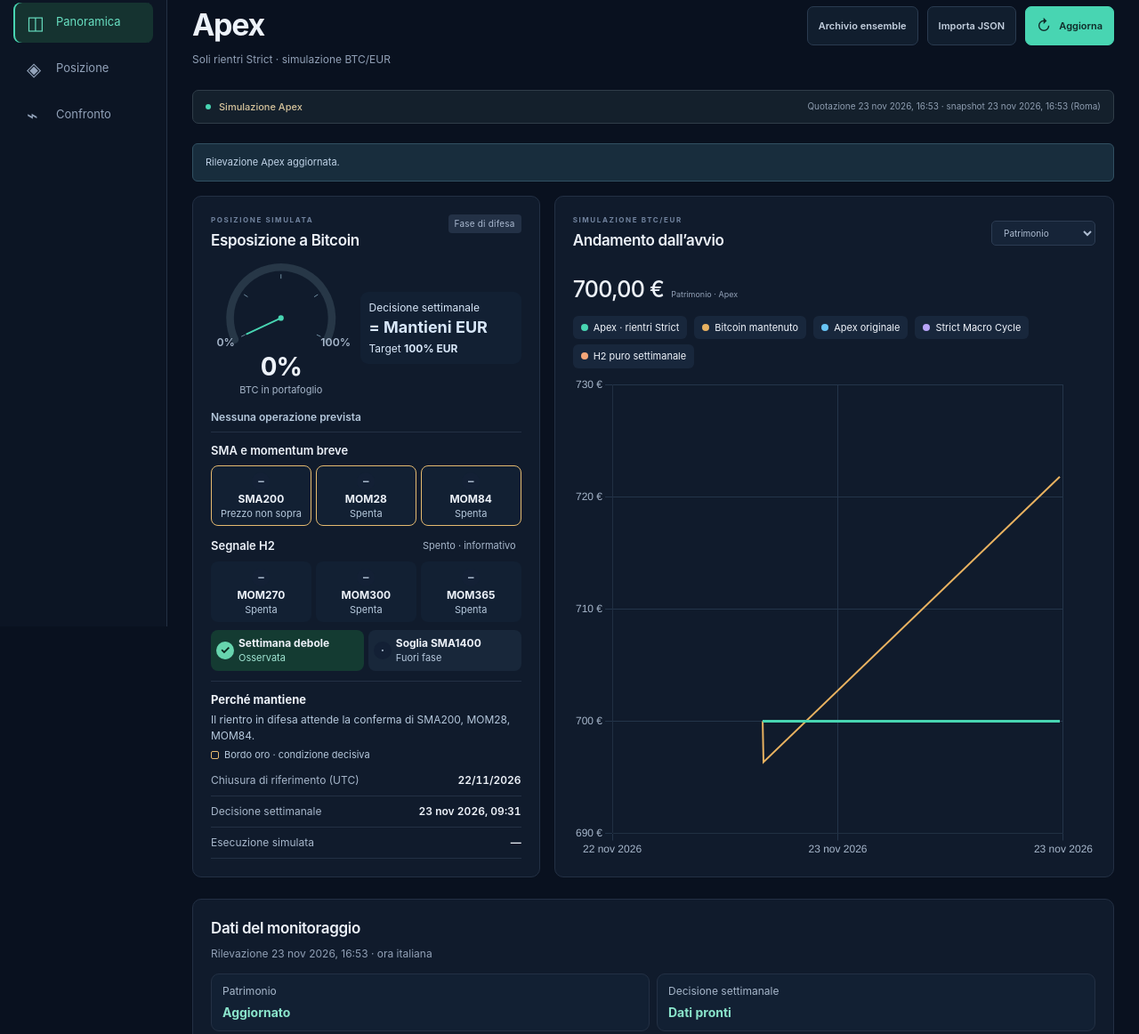
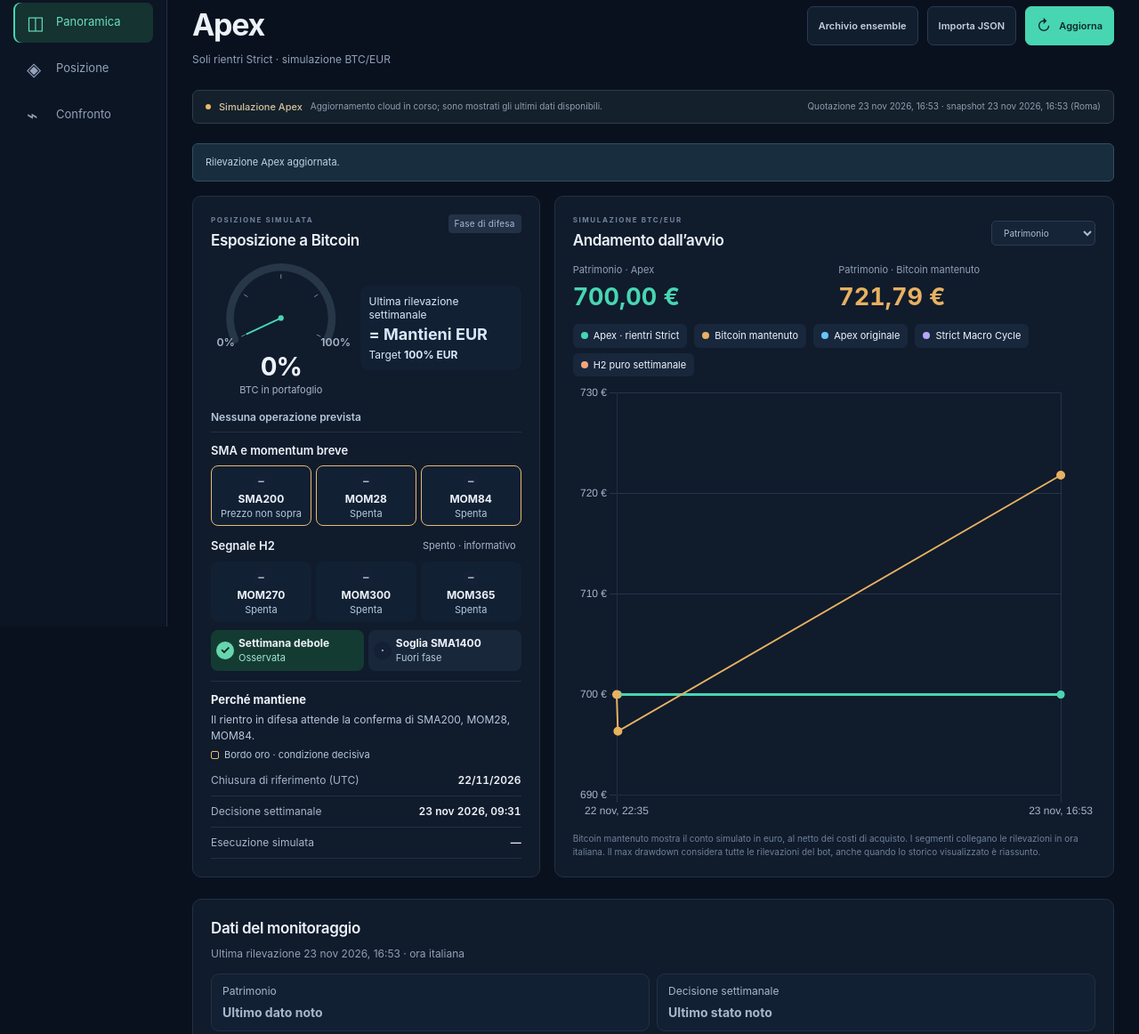
Before and after one commit to Maurantz/quant-5-monitor-public, a plain HTML site: page index.html in a window 1280 px wide. Shown: the part 96-1258 px from the top of the page at 89% size. Drawn offline with Linux system fonts and the light colour scheme.

Commit message:
Update simulation monitor

```diff
--- a/apex.js
+++ b/apex.js
@@ -420,35 +420,49 @@
       const panel = $('apex-chart');
       const legend = $('apex-chart-legend');
       const empty = $('apex-chart-empty');
+      const context = $('apex-chart-context');
       const isPnl = $('apex-chart-view').value === 'pnl';
-      const account = snapshot?.accounts[mainId];
-      set('apex-chart-value', account ? isPnl ? signed(account.pnl_eur) : eur(account.value_eur) : '—');
-      set('apex-chart-note',isPnl?'Profitto / perdita · Apex':'Patrimonio · Apex');
+      const metric = isPnl ? 'Profitto / perdita' : 'Patrimonio';
+      for (const [id,suffix,label] of [[mainId,'','Apex'],[benchmarkId,'-btc','Bitcoin mantenuto']]) {
+        const account = snapshot?.accounts[id];
+        set(`apex-chart${suffix}-value`,account ? isPnl ? signed(account.pnl_eur) : eur(account.value_eur) : '—');
+        set(`apex-chart${suffix}-note`,`${metric} · ${label}`);
+      }
       if (!snapshot || !Chart) {
-        panel.hidden = legend.hidden = true;
+        panel.hidden = legend.hidden = context.hidden = true;
         empty.hidden = false;
         set('apex-chart-empty', snapshot ? 'Grafico temporaneamente indisponibile.' : 'Il grafico si popola con le rilevazioni della simulazione.');
         return;
       }
       empty.hidden = true;
-      panel.hidden = legend.hidden = false;
+      panel.hidden = legend.hidden = context.hidden = false;
       legend.innerHTML = models.map(({id,short,color})=>
         `<button type="button" class="legend-btn ${visible.has(id)?'active':'off'}" data-model="${id}" aria-pressed="${visible.has(id)}"><i style="background:${color}" aria-hidden="true"></i>${short}</button>`).join('');
       const canvas = document.createElement('canvas');
       canvas.setAttribute('role','img');
-      canvas.setAttribute('aria-label',`${isPnl?'Profitto e perdita':'Patrimonio'} dei cinque portafogli simulati dal t0 comune`);
+      canvas.setAttribute('aria-label',`${metric} dei cinque portafogli simulati dal t0 comune`);
+      canvas.setAttribute('aria-describedby','apex-chart-context');
       panel.replaceChildren(canvas);
+      const sparse = snapshot.history.length <= 24;
       const datasets = models.map(({id,short,color})=>({label:short,borderColor:color,backgroundColor:color,
-        borderWidth:id===mainId?3:2,tension:0,pointRadius:snapshot.history.length===1?4:0,pointHoverRadius:4,hidden:!visible.has(id),
+        borderWidth:id===mainId?3:2,tension:0,order:id===benchmarkId?-1:0,clip:5,
+        pointRadius:sparse?(id===benchmarkId?4:3):0,pointHoverRadius:4,hidden:!visible.has(id),
         data:snapshot.history.map(row=>({x:Date.parse(row.at),y:row.values_eur[id]-(isPnl?snapshot.initial_eur:0)})),
       }));
       const axisText = '#a7b7cb', grid = '#24354a';
-      const pointAt = Date.parse(snapshot.history[0].at);
-      const xBounds = snapshot.history.length===1 ? {min:pointAt-43200000,max:pointAt+43200000} : {};
+      const start = Date.parse(snapshot.history[0].at);
+      const end = Date.parse(snapshot.history.at(-1).at);
+      const shortRange = end-start <= 3*86400000;
+      const xBounds = start===end ? {min:start-3600000,max:end+3600000} : {min:start,max:end};
       chart = new Chart(canvas,{type:'line',data:{datasets},options:{responsive:true,maintainAspectRatio:false,animation:false,parsing:false,
+        layout:{padding:5},
         interaction:{intersect:false,mode:'nearest',axis:'x'},
-        plugins:{legend:{display:false},tooltip:{callbacks:{title:items=>items.length?dateLabel(items[0].parsed.x,true):'',label:item=>`${item.dataset.label} · ${eur(item.parsed.y)}`}}},
-        scales:{x:{type:'linear',...xBounds,grid:{color:grid},ticks:{color:axisText,maxTicksLimit:4,callback:tick=>dateLabel(Number(tick))}},
+        plugins:{legend:{display:false},tooltip:{callbacks:{
+          title:items=>items.length?(shortRange?receivedFormat.format(items[0].parsed.x):dateLabel(items[0].parsed.x,true)):'',
+          label:item=>`${item.dataset.label} · ${isPnl?signed(item.parsed.y):eur(item.parsed.y)}`,
+        }}},
+        scales:{x:{type:'linear',...xBounds,grid:{color:grid},ticks:{color:axisText,maxTicksLimit:4,maxRotation:0,
+          callback:tick=>shortRange?expectedFormat.format(Number(tick)):dateLabel(Number(tick))}},
           y:{grid:{color:grid},ticks:{color:axisText,maxTicksLimit:5,callback:tick=>eur(Number(tick),0)}}},
       }});
     }
--- a/data/dashboard.json
+++ b/data/dashboard.json
@@ -136,10 +136,10 @@
     }
   },
   "monitoring": {
-    "status": "ok",
-    "message": "Ultimo aggiornamento della simulazione completato.",
+    "status": "updating",
+    "message": "Aggiornamento cloud in corso; sono mostrati gli ultimi dati disponibili.",
     "source_run_id": 45210190699,
     "source_url": "https://github.com/Maurantz/quant-5-crypto-bot/actions/runs/45210190699",
-    "last_attempt_at": "2026-11-23T15:53:02Z"
+    "last_attempt_at": "2026-11-23T19:44:12Z"
   }
 }
--- a/index.html
+++ b/index.html
@@ -10,10 +10,10 @@
   <link rel="manifest" href="./manifest.json">
   <link rel="icon" href="./icons/icon.svg" type="image/svg+xml">
   <link rel="apple-touch-icon" href="./icons/icon-192.png">
-  <link rel="stylesheet" href="./styles.css?v=28">
+  <link rel="stylesheet" href="./styles.css?v=29">
   <script src="./vendor/chart.umd.js" defer></script>
-  <script src="./apex.js?v=28" defer></script>
-  <script src="./app.js?v=28" defer></script>
+  <script src="./apex.js?v=29" defer></script>
+  <script src="./app.js?v=29" defer></script>
 </head>
 <body>
   <a class="skip-link" href="#overview">Vai al portafoglio</a>
@@ -76,10 +76,14 @@
           </article>
           <article class="card history-card apex-history-card" id="apex-history" aria-labelledby="apex-history-title">
             <div class="section-heading"><div><p class="eyebrow">SIMULAZIONE BTC/EUR</p><h2 id="apex-history-title">Andamento dall’avvio</h2></div><select id="apex-chart-view" aria-label="Metrica del grafico"><option value="value">Patrimonio</option><option value="pnl">Profitto / perdita</option></select></div>
-            <div class="chart-summary"><strong id="apex-chart-value">—</strong><span id="apex-chart-note" class="muted">Apex · soli rientri Strict</span></div>
+            <div class="apex-chart-summary">
+              <div><span id="apex-chart-note" class="muted">Patrimonio · Apex</span><strong id="apex-chart-value">—</strong></div>
+              <div><span id="apex-chart-btc-note" class="muted">Patrimonio · Bitcoin mantenuto</span><strong id="apex-chart-btc-value">—</strong></div>
+            </div>
             <div id="apex-chart-legend" class="chart-legend" aria-label="Serie del grafico" hidden></div>
             <div id="apex-chart" class="apex-history-chart" hidden></div>
             <p id="apex-chart-empty" class="chart-caption">Il grafico si popola con le rilevazioni della simulazione.</p>
+            <p id="apex-chart-context" class="chart-caption muted" hidden>Bitcoin mantenuto mostra il conto simulato in euro, al netto dei costi di acquisto. I segmenti collegano le rilevazioni in ora italiana. Il max drawdown considera tutte le rilevazioni del bot, anche quando lo storico visualizzato è riassunto.</p>
           </article>
         </div>
         <article id="apex-feed" class="card apex-feed" aria-labelledby="apex-feed-title">
--- a/styles.css
+++ b/styles.css
@@ -63,7 +63,13 @@
 .apex-account-values>div:last-child{border-bottom:0;padding-bottom:0}
 .apex-account-values small{color:inherit;font-size:11px;font-weight:500;white-space:nowrap}
 .apex-history-card{min-width:0;display:flex;flex-direction:column}
-.apex-history-card .chart-summary{gap:8px}
+.apex-chart-summary{display:grid;grid-template-columns:repeat(2,minmax(0,1fr));gap:10px;margin-top:12px}
+.apex-chart-summary>div{display:grid;align-content:start;gap:2px}
+.apex-chart-summary span{font-size:11px}
+.apex-chart-summary strong{font-size:clamp(17px,2.2vw,27px);font-variant-numeric:tabular-nums}
+#apex-chart-value{color:#48d5b2}
+#apex-chart-btc-value{color:#e7b160}
+#apex-chart-context{margin-top:8px}
 .apex-history-card .chart-legend{flex-wrap:wrap}
 .apex-history-card .legend-btn{font-size:11px;white-space:normal;text-align:left}
 .apex-history-chart{position:relative;width:100%;flex:1;min-height:280px;margin-top:8px}
--- a/sw.js
+++ b/sw.js
@@ -1,7 +1,7 @@
 'use strict';
 const PREFIX=`quant-5-shell-${encodeURIComponent(new URL(self.registration.scope).pathname)}-`;
-const CACHE=`${PREFIX}v28`;
-const SHELL=['./','./index.html','./styles.css?v=28','./apex.js?v=28','./app.js?v=28','./manifest.json','./vendor/chart.umd.js','./icons/icon.svg','./icons/icon-192.png','./icons/icon-512.png','./icons/icon-maskable-512.png'];
+const CACHE=`${PREFIX}v29`;
+const SHELL=['./','./index.html','./styles.css?v=29','./apex.js?v=29','./app.js?v=29','./manifest.json','./vendor/chart.umd.js','./icons/icon.svg','./icons/icon-192.png','./icons/icon-512.png','./icons/icon-maskable-512.png'];
 const SHELL_PATHS=new Set(SHELL.map(path=>new URL(path,self.registration.scope).pathname));
 const VERSIONED_PATHS=new Set(['./app.js','./apex.js','./styles.css'].map(path=>new URL(path,self.registration.scope).pathname));
 const DATA_PATHS=new Set(['./data/dashboard.json','./data/ensemble-archive.json'].map(path=>new URL(path,self.registration.scope).pathname));
```
